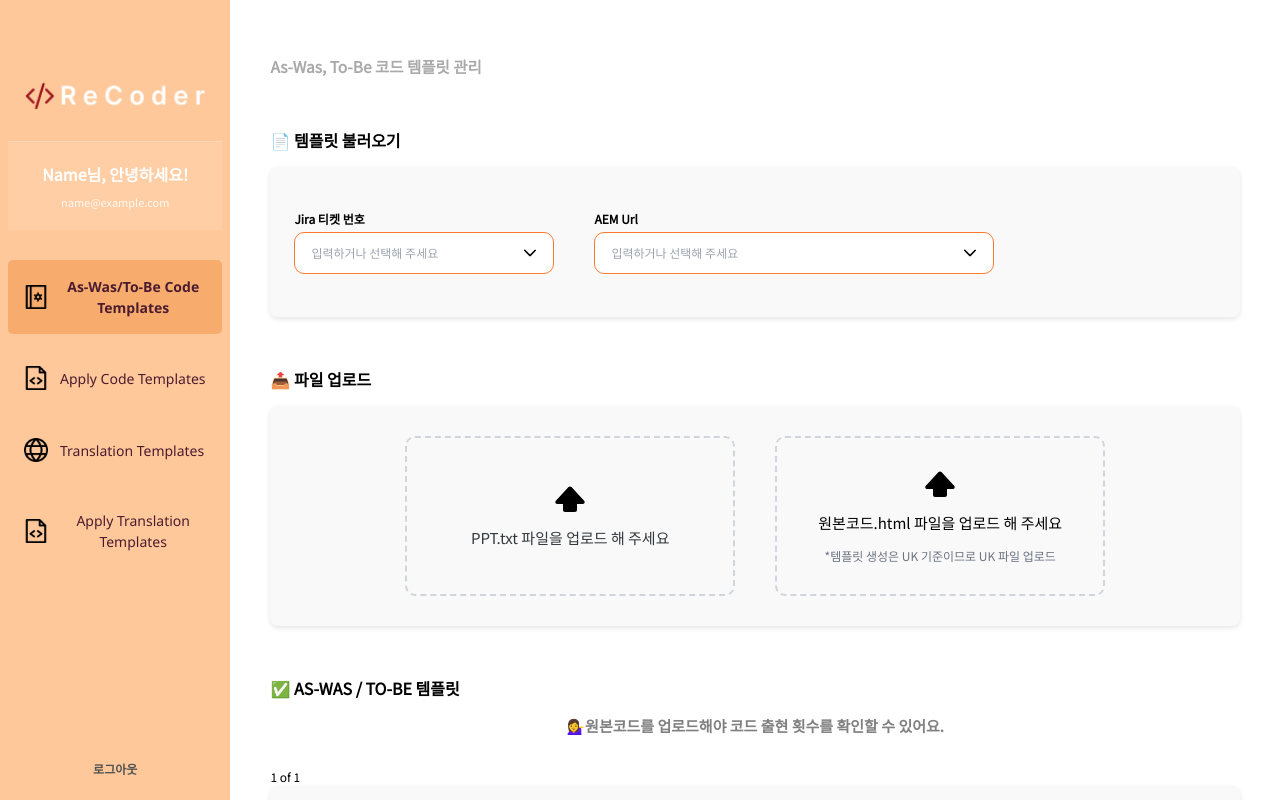
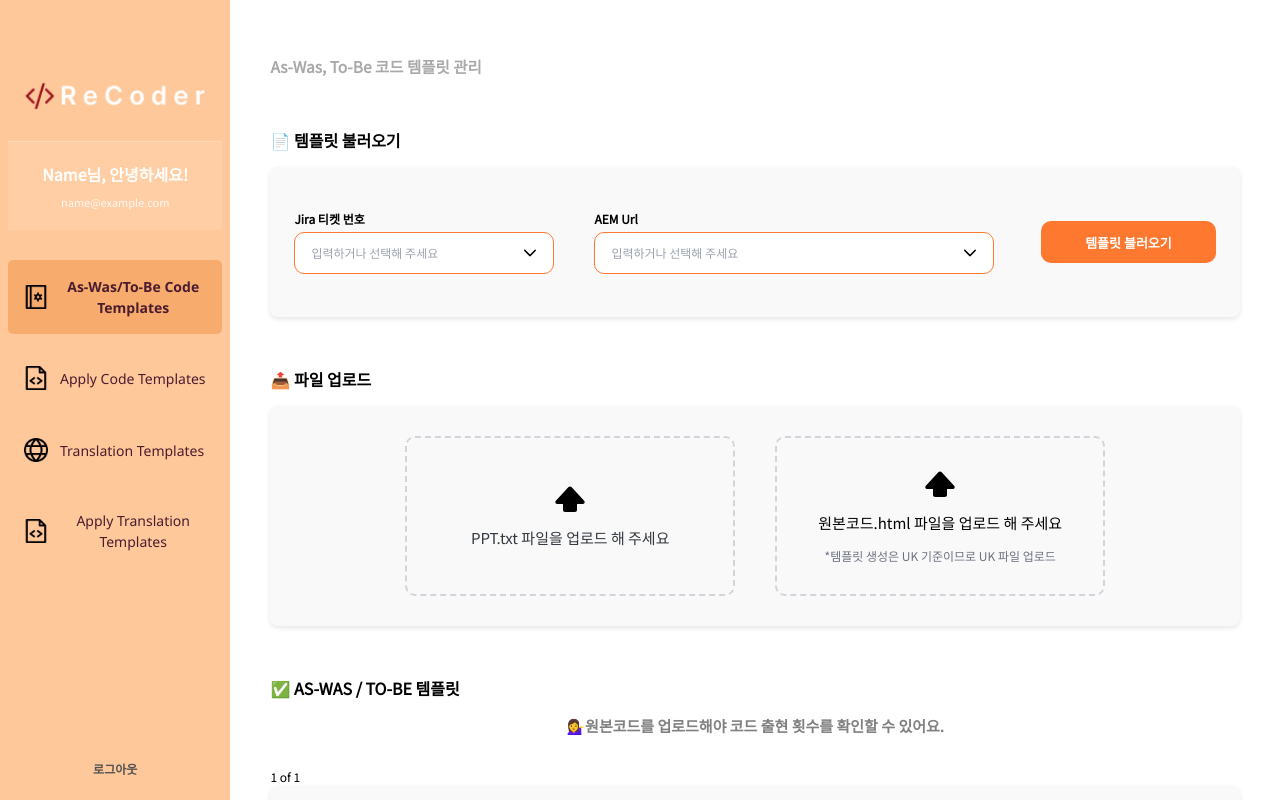
Before and after one commit to haley10309/recoder, a React (Vite) app in the folder client/: page /code-templates in a window 1280 px wide. Shown: the top 800 px of the page. Built offline with nearby package versions, Linux system fonts and the light colour scheme; no server answers; sample sign-in values are in the browser's storage.

Commit message:
fix: CheckTemplate 공통영향 부분 수정

```diff
--- a/client/src/Components/Common/CheckTemplate.tsx
+++ b/client/src/Components/Common/CheckTemplate.tsx
@@ -8,6 +8,8 @@ const CheckTemplate = ({
   ticketUrl,
   handleTicketNumChange,
   handleTicketUrlChange,
+  handleGetTemplate,
+  showGetTemplateButton = true,
 }) => {
   return (
     <div className="flex items-center bg-[#F9F9F9] rounded-[8px] p-6 min-h-[150px] justify-between shadow-[0_2px_5px_rgba(0,0,0,0.1)]">
@@ -29,6 +31,15 @@ const CheckTemplate = ({
           _setValue={handleTicketUrlChange}
         />
       </div>
+
+      {showGetTemplateButton && (
+        <button
+          className="flex justify-center items-center bg-[#FF782F] text-white font-[600] text-[13px] rounded-[10px] h-[42px] w-[175px]"
+          onClick={handleGetTemplate}
+        >
+          템플릿 불러오기
+        </button>
+      )}
     </div>
   );
 };
--- a/client/src/Pages/ApplyCodeTeamplates/ApplyCodeTemplatesScreen.tsx
+++ b/client/src/Pages/ApplyCodeTeamplates/ApplyCodeTemplatesScreen.tsx
@@ -78,6 +78,8 @@ const ApplyCodeTemplatesScreen = () => {
         ticketUrl={ticketUrl}
         handleTicketNumChange={setTicketNum}
         handleTicketUrlChange={setTicketUrl}
+        handleGetTemplate={handleGetTemplate}
+        showGetTemplateButton={false}
       />
       <Gap gap={30} />
       <div>
```
